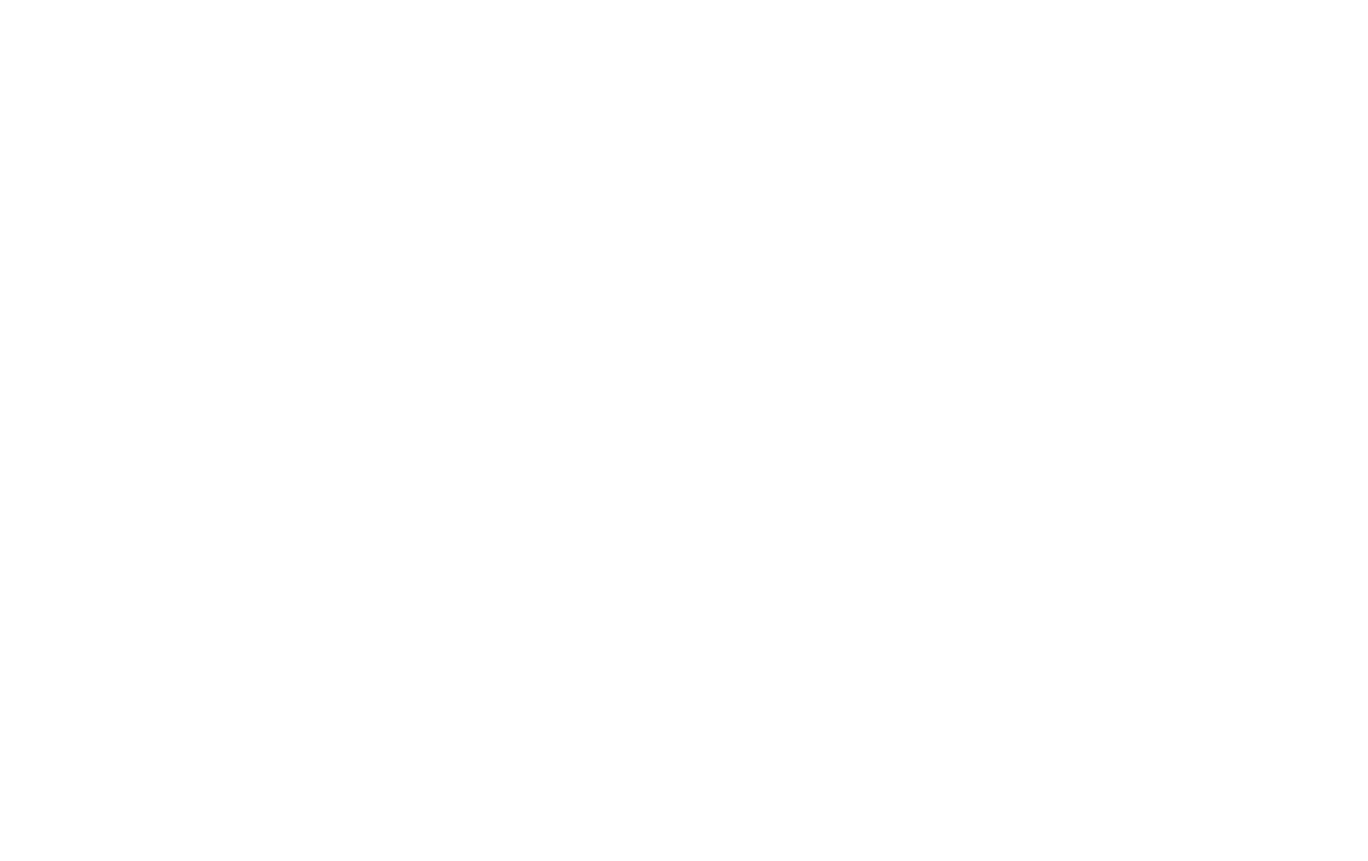
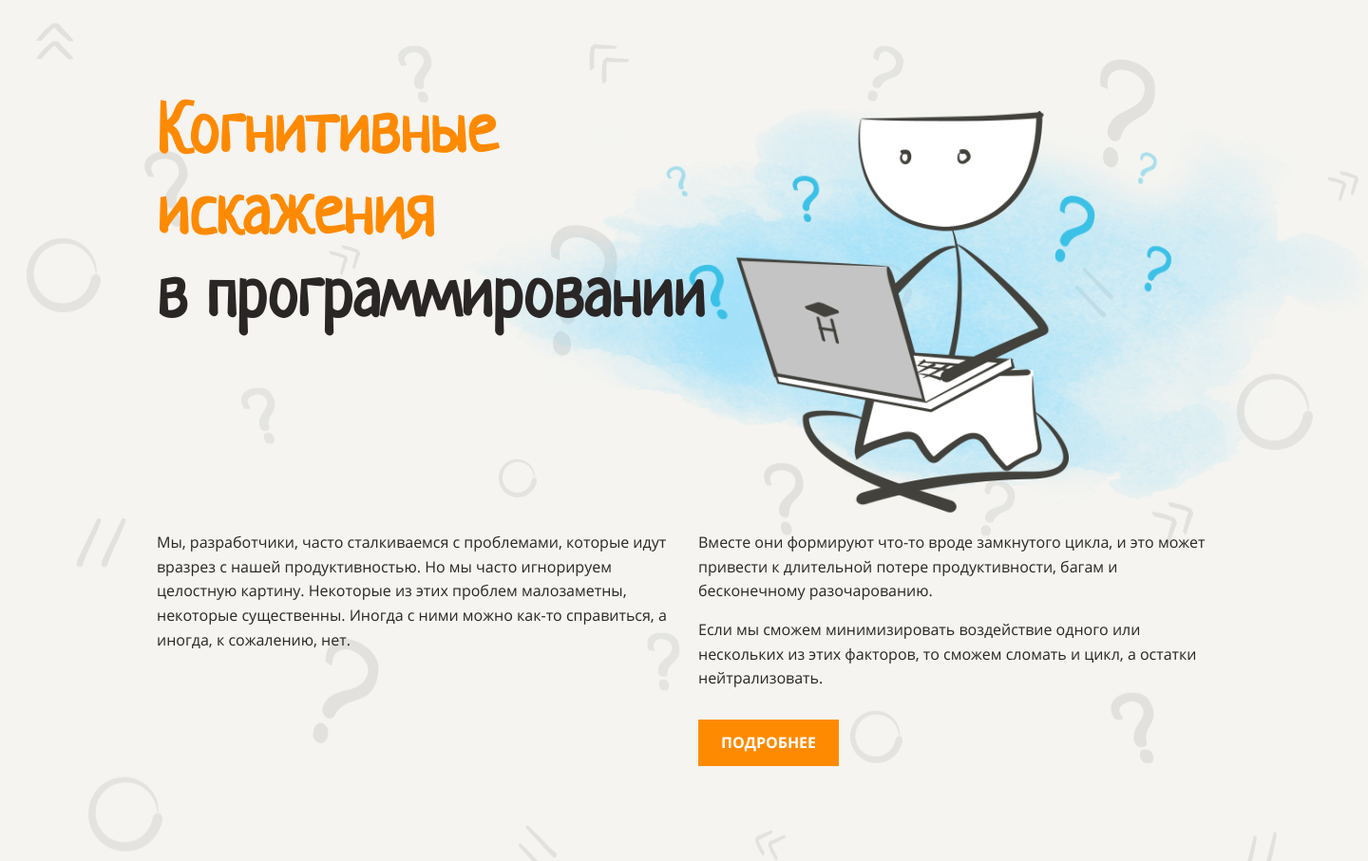
Before and after one commit to iQwaz/layout-designer-project-lvl1, a website: page src/index.html in a window 1280 px wide. Shown: the whole page at 95% size, 1440 px wide, since content can reach past the window. Before the commit the page ends 800 px from the top, so only its background shows below. Drawn offline with Linux system fonts and the light colour scheme.

Commit message:
Add header (step 3)

```diff
--- a/src/index.html
+++ b/src/index.html
@@ -9,7 +9,21 @@
   <link rel="stylesheet" href="styles/style.css">
 </head>
 <body>
-    <header></header>
+  <header class="bg-white-50">
+    <div class="container">
+      <h1 class="main-heading txt-primary">Когнитивные<br>искажения<br><span class="txt-dark">в программировании</span></h1>
+      <img class="main-pic" src="./assets/images/main.png" alt="">
+      <div class="column-content">
+        <p>Мы, разработчики, часто сталкиваемся с проблемами, которые идут вразрез с нашей продуктивностью. Но мы часто игнорируем целостную картину. Некоторые из этих проблем малозаметны, некоторые существенны. Иногда с ними можно как-то справиться, а иногда, к сожалению, нет.</p>
+        <p>Вместе они формируют что-то вроде замкнутого цикла, и это может привести к длительной потере продуктивности, багам и бесконечному разочарованию.</p>
+        <p>Если мы сможем минимизировать воздействие одного или нескольких из этих факторов, то сможем сломать и цикл, а остатки нейтрализовать.</p>
+      </div>
+      <!-- <a href="#"><button class="btn">Подробнее</button></a> -->
+      <form action="#" target="_self">
+        <button class="btn">Подробнее</button>
+       </form>
+    </div>
+  </header>
   <main>
     <section class="section-video"></section>
     <nav class="secion-menu"></nav>
--- a/src/styles/style.css
+++ b/src/styles/style.css
@@ -28,19 +28,42 @@
   src: url(../assets/fonts/Neucha-Regular.ttf);
 }
 
+.txt-dark {
+  color: var(--dark);
+}
+
+.txt-primary {
+  color: var(--primary);
+}
+
+.bg-dark-50 {
+  background-color: var(--dark-50);
+}
+
+.bg-brown {
+  background-color: var(--brown);
+}
+
+.bg-white-50 {
+  background-color: var(--light);
+}
+
 body {
-  width: 1440px;
-
-  margin: 0 auto;
+  margin: 0;
   padding: 0;
 
   color: var(--dark);
   font: 400 16px/1.6em "Open Sans", sans-serif;
+
+  background-color: #e5e5e5;
 }
 
 h1,
 h2,
 h3 {
+  margin: 0;
+  padding: 0;
+
   font-family: "Neucha", cursive;
   line-height: 1.2em;
 }
@@ -57,9 +80,87 @@ h3 {
   font-size: 34px;
 }
 
+header,
 section,
-nav {
-  max-width: 1110px;
-  margin: 100px auto;
+nav,
+footer {
+  position: relative;
+
+  width: 1440px;
+  margin: 0 auto;
   padding: 0;
+  overflow: hidden;
 }
+
+.container {
+  position: relative;
+
+  width: 1110px;
+  height: 100%;
+  margin: 0 auto;
+}
+
+header::before {
+  position: absolute;
+  right: 0;
+  left: 0;
+
+  display: block;
+  width: 100%;
+  height: 100%;
+
+  background: no-repeat top/cover url(../assets/images/background.png);
+  opacity: 10%;
+
+  content: "";
+}
+
+.main-heading {
+  position: relative;
+  z-index: 2;
+
+  padding: 100px 0 0;
+}
+
+.main-pic {
+  position: absolute;
+  top: 55px;
+  right: -270px;
+  z-index: 1;
+
+  height: 525px;
+}
+
+p {
+  margin-top: 0;
+  margin-bottom: 15px;
+
+  font: inherit;
+  break-inside: avoid;
+}
+
+.btn {
+  margin: 30px 0 100px 570px;
+  padding: 12px 24px;
+  border: 0;
+
+  color: var(--white);
+  font: inherit;
+  font-weight: 700;
+  text-transform: uppercase;
+
+  background-color: var(--primary);
+
+  cursor: pointer;
+}
+
+.btn:hover {
+  background-color: #ea7600;
+}
+
+.column-content {
+  margin-top: 200px;
+
+  column-count: 2;
+  column-gap: 30px;
+}
```
Lines whose indentation alone changed are shown as unchanged.
